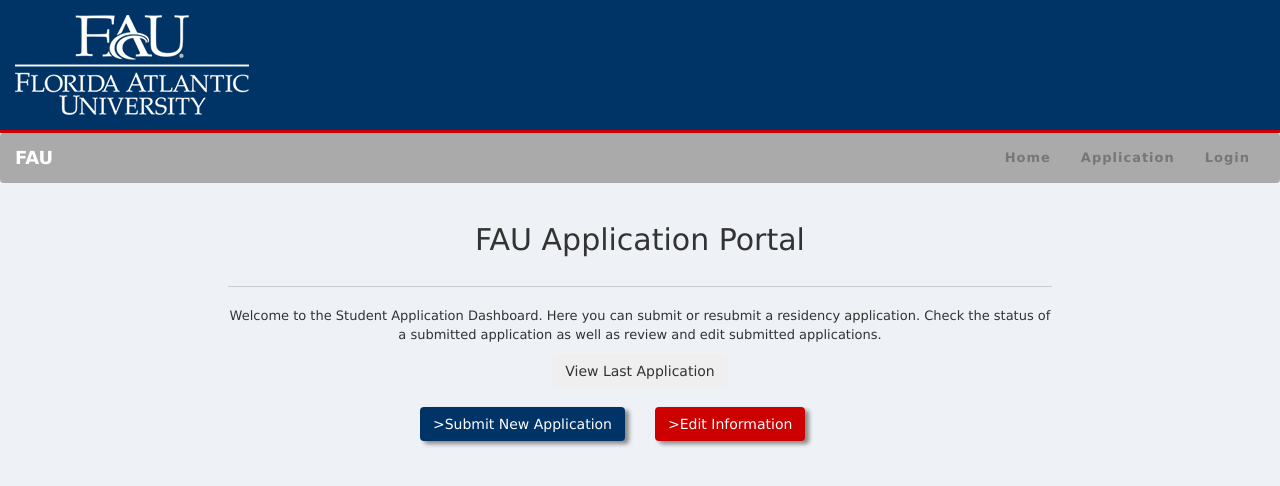
After one commit to revanorion/CodeWarriors, a PHP site: page /Views/StudentDashboard/index.html in a window 1280 px wide. The commit adds this page. Shown: the top 486 px of the page. Run offline with PHP 8.4, Linux system fonts and the light colour scheme; some libraries are stand-ins or nearby versions.

Commit message:
Iman - Student Dashboard Added

```diff
--- a/Content/residency-custom-bootstrap.css
+++ b/Content/residency-custom-bootstrap.css
@@ -72,6 +72,21 @@
 
 /*End of Panels*/
 
+/*Start of Student dashboard*/
+#studentNewBtn{
+    background: #036;
+    color: white;
+    box-shadow: 4px 3px 4px #888888
+}
+#studentEditBtn{
+    background: #C00;
+    color: white;
+    box-shadow: 4px 3px 4px #888888
+}
+/*End of Student dashboard*/
+
+
+
 /* For Header and Navbar DONT CHANGE */
 /* Navigation */
 .navbar-custom {
@@ -129,6 +144,8 @@
     margin:  0 auto;
 }
 /* End of Header & Navbar */
+
+
 
 /*Modify icon addon position */
 .inner-addon {
--- /dev/null
+++ b/Views/StudentDashboard/index.html
@@ -0,0 +1,82 @@
+<!DOCTYPE html>
+<!-- <html xml:lang="en-US" lang="en-US"> -->
+
+<head>
+    <meta charset="utf-8" />
+    <meta http-equiv="X-UA-Compatible" content="IE=9; IE=8; IE=7; IE=EDGE" />
+    <meta name="viewport" content="width=device-width, initial-scale=1" />
+    <title>Student Application Dashboard | FAU</title>
+    <link rel="stylesheet" type="text/css" href="../../Content/ResidencyBundle.css">
+    <script src="../../Scripts/jquery-2.2.3.min.js" type="text/javascript"></script>
+    <script src="../../Scripts/ResidencyBundle.js"></script>
+    <script src="http://netdna.bootstrapcdn.com/bootstrap/3.1.1/js/bootstrap.min.js"></script>
+</head>
+
+<body>
+    <!-- BEGINNING Leave this in every page -->
+    <header class="banner">
+        <div class="container">
+            <div class="row">
+                <div class="col-xs-12 col-sm-3">
+                    <a href="/" class="header-logo" title="Florida Atlantic University"> <img id="fau-header" class="img-responsive pull-left" src="../../Content/Images/fau-home-logo.png" /> </a>
+                </div>
+            </div>
+        </div>
+    </header>
+    <!-- Navigation -->
+    <nav id="mainNav" class="navbar navbar-default  navbar-custom">
+        <div class="container">
+            <div class="navbar-header page-scroll">
+                <button type="button" class="navbar-toggle" data-toggle="collapse" data-target=".navbar-collapse"> <span class="sr-only">Toggle navigation</span> Menu<i></i> </button> <a class="navbar-brand" id="navtext" href="#page-top">FAU</a> </div>
+            <!-- Collect the nav links, forms, and other content for toggling -->
+            <div class="collapse navbar-collapse" id="bs-example-navbar-collapse-1">
+                <ul class="nav navbar-nav navbar-right">
+                    <li class="hidden">
+                        <a href="#home"></a>
+                    </li>
+                    <li class="page-scroll"> <a href="#">Home</a> </li>
+                    <li class="page-scroll"> <a href="#">Application</a> </li>
+                    <li class="page-scroll"> <a href="#">Login</a> </li>
+                </ul>
+            </div>
+            <!-- /.navbar-collapse -->
+        </div>
+        <!-- /.container-fluid -->
+    </nav>
+    <!-- END Leave this in every Page -->
+    <div class="container-fluid">
+        <div class="row">
+            <div class="col-md-4"></div>
+            <div class="col-md-4 text-center">
+                <h2>FAU Application Portal</h2></div>
+        </div>
+        <div class="row">
+            <div class="col-md-2"></div>
+            <div class="col-md-8">
+                <hr/> </div>
+        </div>
+        <div class="row">
+            <div class="col-md-2"></div>
+            <div class="col-md-8 text-center">
+                <p>Welcome to the Student Application Dashboard. Here you can submit or resubmit a residency application. Check the status of a submitted application as well as review and edit submitted applications.</p>
+            </div>
+        </div>
+        <div class="row">
+            <div class="col-md-4"></div>
+            <div class="col-md-4 text-center">
+                <button id="lastapp" name="lastapp" class="btn btn" onclick="alert('View Application Pressed')">View Last Application</button>
+            </div>
+        </div>
+        <br>
+        <div class="row">
+            <div class="col-md-6">
+                <button id="studentNewBtn" name="newapp" class="btn pull-right" onclick="alert('New Application Pressed')">>Submit New Application</button>
+            </div>
+            <div class="col-md-6">
+                <button id="studentEditBtn" name="editinfo" class="btn pull-left" onclick="alert('Edit Information Pressed')">>Edit Information</button>
+            </div>
+        </div>
+    </div>
+</body>
+
+</html>
```
